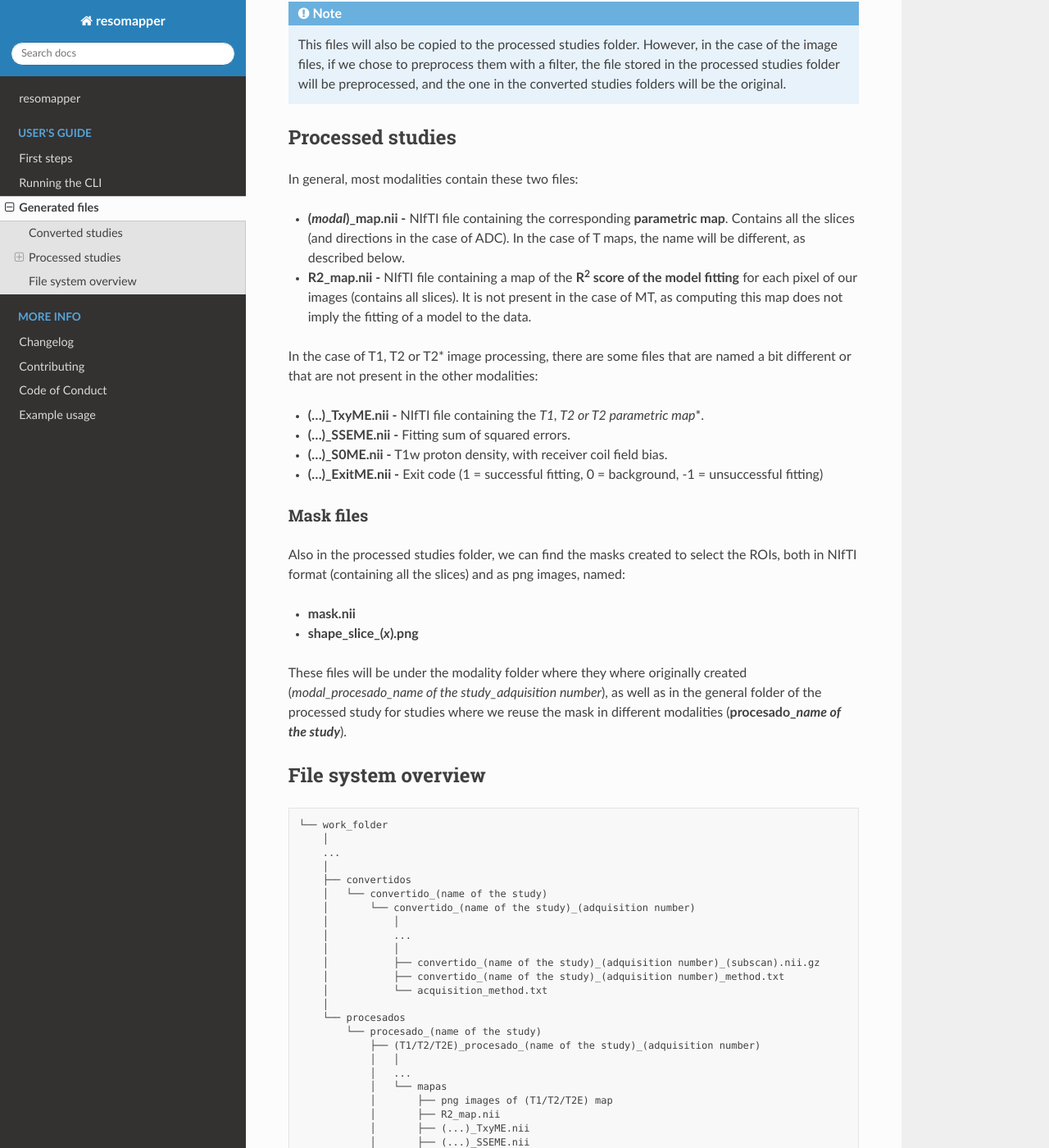
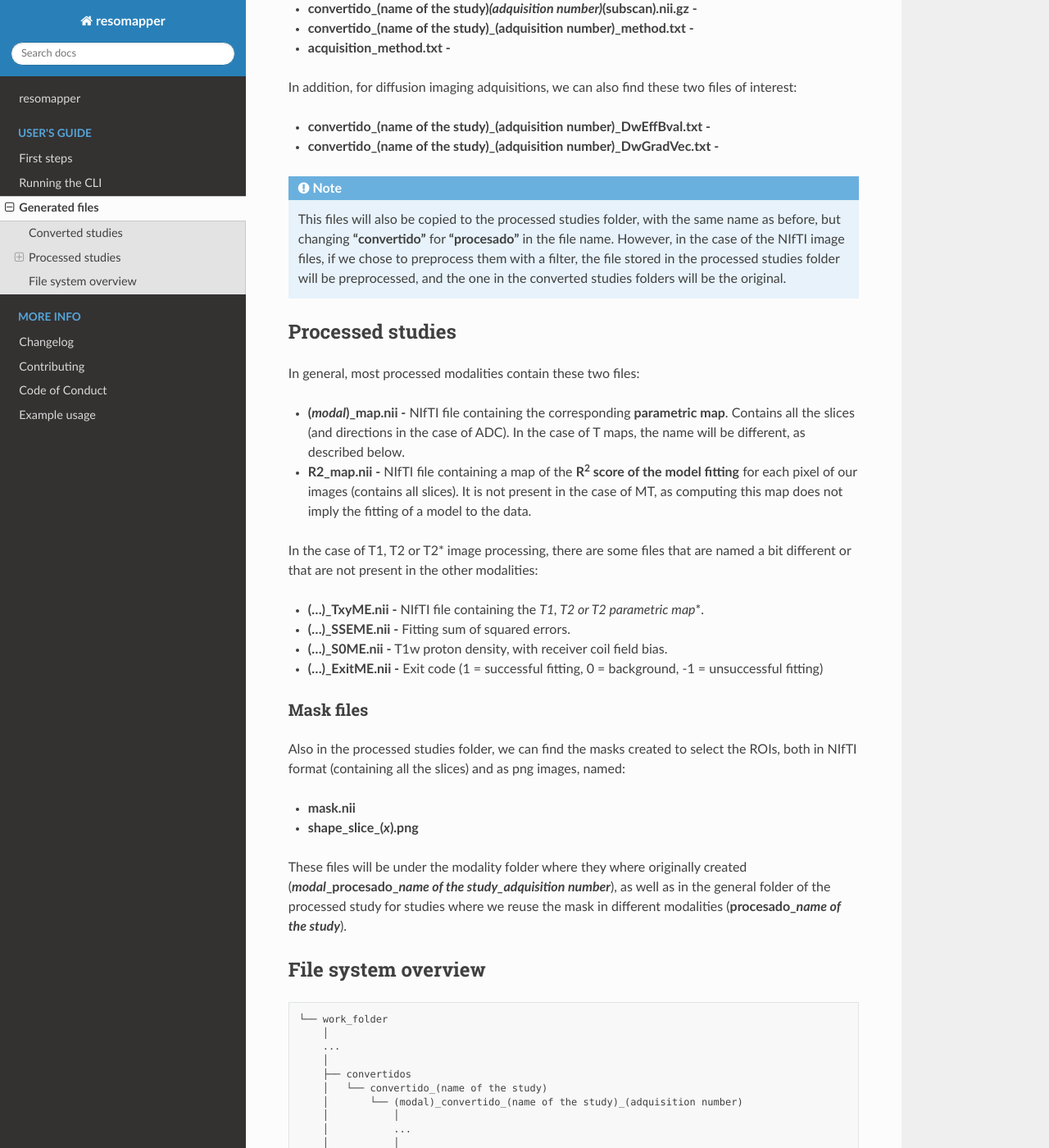
Before and after one commit to Biomedical-MR/resomapper, a Sphinx documentation site: the page built from docs/generated_files.md, in a window 1280 px wide and 1400 px high, scrolled down 578 px. Shown: the whole window at 82% size. Built offline with Sphinx 7.4.7 and the Read the Docs theme 2.0.0, drawn with Linux system fonts in a browser that asks for light colours; pages that are not in the unit, such as notebooks, are missing from menus; some of the changed text lies outside the part shown.

Commit message:
Update docs

````diff
--- a/docs/generated_files.md
+++ b/docs/generated_files.md
@@ -1,32 +1,31 @@
 # Files generated after processing
 
-In this section we provide an overview of the different files generated after running the **resomapper CLI**, for easier identification and retrieval of information. All the resulting files can be found in the working directory selected initially, next to the original studies folders.
+In this section we provide an overview of the different files generated after running the **resomapper CLI**, for easier identification and retrieval of information. All the resulting files can be found in the working directory selected initially, under the folders `convertidos` and `procesados`, next to the original studies folders. See the section "{ref}`file_overview`" for an schematic representation of the files' location.
+
+The most important files are the map files stored in the processed studies folder, however, here we describe some more that can be useful for further analyisis.
 
 ## Converted studies
 
-```
-└── work_folder
-    │
-    ...
-    │
-    └── convertidos
-        └── convertido_(name of the study)
-            └── convertido_(name of the study)_(adquisition number)
-                │
-                ...
-                │
-                ├── convertido_(name of the study)_(adquisition number)_(subscan).nii.gz
-                ├── convertido_(name of the study)_(adquisition number)_method.txt
-                └── acquisition_method.txt
-```
+The first step of the program is to convert the raw Bruker files to NIfTI and text files for easier interpretation and handling. The results are stored in the converted studies folder, however, they also are copied to the processed studies folder.
+
+The most relevant files in the converted studies folder are the following:
+
+* **convertido_(name of the study)_(adquisition number)_(subscan).nii.gz  -**
+* **convertido_(name of the study)_(adquisition number)_method.txt -**
+* **acquisition_method.txt -**
+
+In addition, for diffusion imaging adquisitions, we can also find these two files of interest:
+
+* **convertido_(name of the study)_(adquisition number)_DwEffBval.txt -**
+* **convertido_(name of the study)_(adquisition number)_DwGradVec.txt -**
 
 ```{note}
-This files will also be copied to the processed studies folder. However, in the case of the image files, if we chose to preprocess them with a filter, the file stored in the processed studies folder will be preprocessed, and the one in the converted studies folders will be the original.
+This files will also be copied to the processed studies folder, with the same name as before, but changing **"convertido"** for **"procesado"** in the file name. However, in the case of the NIfTI image files, if we chose to preprocess them with a filter, the file stored in the processed studies folder will be preprocessed, and the one in the converted studies folders will be the original.
 ```
 
 ## Processed studies
 
-In general, most modalities contain these two files:
+In general, most processed modalities contain these two files:
 
 * **(*modal*)_map.nii -** NIfTI file containing the corresponding **parametric map**. Contains all the slices (and directions in the case of ADC). In the case of T maps, the name will be different, as described below.
 * **R2_map.nii -** NIfTI file containing a map of the **R{sup}`2` score of the model fitting** for each pixel of our images (contains all slices). It is not present in the case of MT, as computing this map does not imply the fitting of a model to the data.
@@ -48,8 +47,9 @@
 * **mask.nii**
 * **shape_slice_(_x_).png**
 
-These files will be under the modality folder where they where originally created (_modal\_procesado\_name of the study\_adquisition number_), as well as in the general folder of the processed study for studies where we reuse the mask in different modalities (**procesado\__name of the study_**).
+These files will be under the modality folder where they where originally created (**_modal_\_procesado\__name of the study\_adquisition number_**), as well as in the general folder of the processed study for studies where we reuse the mask in different modalities (**procesado\__name of the study_**).
 
+(file_overview)=
 ## File system overview
 
 ```
@@ -59,20 +59,26 @@
     │
     ├── convertidos
     │   └── convertido_(name of the study)
-    │       └── convertido_(name of the study)_(adquisition number)
+    │       └── (modal)_convertido_(name of the study)_(adquisition number)
     │           │
     │           ...
     │           │
     │           ├── convertido_(name of the study)_(adquisition number)_(subscan).nii.gz
     │           ├── convertido_(name of the study)_(adquisition number)_method.txt
-    │           └── acquisition_method.txt
+    │           ├── acquisition_method.txt
+    │           │
+    │           │   ** Just for DWI adquisitions **
+    │           ├── convertido_(name of the study)_(adquisition number)_DwEffBval.txt
+    │           └── convertido_(name of the study)_(adquisition number)_DwGradVec.txt
     │
     └── procesados
         └── procesado_(name of the study)
             ├── (T1/T2/T2E)_procesado_(name of the study)_(adquisition number)
             │   │
-            │   ...
+            │   ├── method, scan images and mask files
+            │   │
             │   └── mapas
+            │       │
             │       ├── png images of (T1/T2/T2E) map
             │       ├── R2_map.nii
             │       ├── (...)_TxyME.nii
@@ -82,26 +88,26 @@
             │
             ├── (MT)_procesado_(name of the study)_(adquisition number)
             │   │
-            │   ...
-            │   │
+            │   ├── method, scan images and mask files
             │   ├── png images of MT map
             │   └── MT_map.nii
             │
             └── (DTI)_procesado_(name of the study)_(adquisition number)
                 │
-                ...
+                ├── method, scan images and mask files
+                ├── DwEffBval and DwGradVec files
+                ├── ADC_map.nii
                 │
-                ├── procesado_estudio_subcarpeta_DwEffBval.txt
-                ├── procesado_estudio_subcarpeta_DwGradVec.txt
-                ├── ADC_map.nii
                 ├── Dir_(x)
+                │   │
                 │   ├── png images of ADC map for direction x
                 │   └── R2_map.nii
                 │
                 └── (AD/RD/MD/FA)
+                    │
                     ├── png images for (AD/RD/MD/FA)
                     └── (AD/RD/MD/FA)_map.nii
 ```
 ```{note}
-When more than one slope is processed for the MT modality, the files showed in the previous outline will be under different subfolders (under _(MT)\_procesado\_(name of the study)\_(adquisition number)_), each one with the number of the original adquisition order.
+When more than one slope is processed for the MT modality, the files showed in the previous outline will be under different subfolders (under **MT\_procesado\__name of the study\_adquisition number_**), each one with the number of the original adquisition order.
 ```
````
